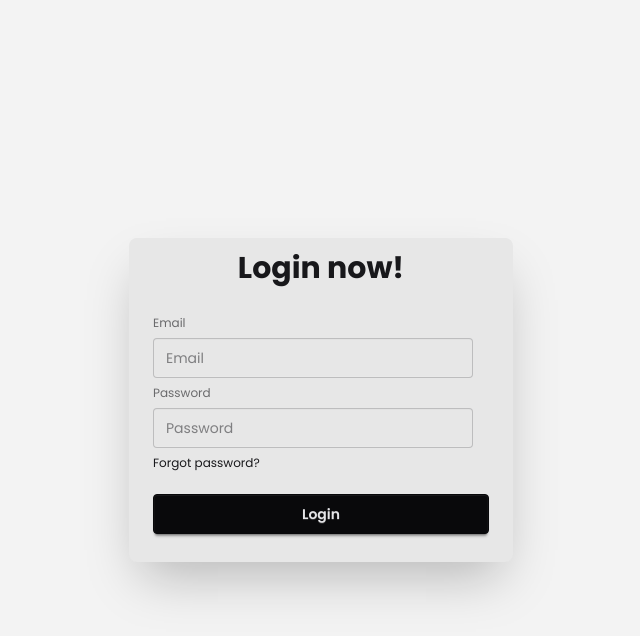
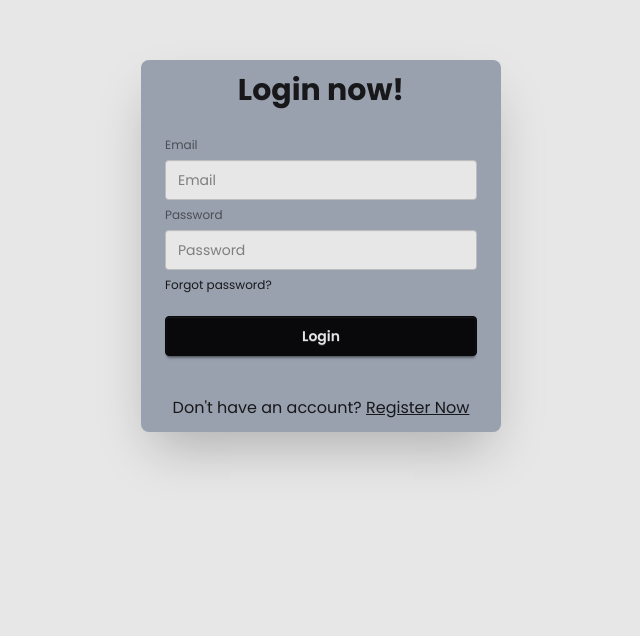
Before and after one commit to Tazim212/react-dragon-news, a React (Vite) app: page /login in a window 1280 px wide. Shown: the top 636 px of the page, without its empty margins (319-959 px from the left). Built offline with nearby package versions, Linux system fonts and the light colour scheme; no server answers.

Commit message:
user register done

```diff
--- /dev/null
+++ b/src/Components/AuthContext/AuthContext.jsx
@@ -0,0 +1,3 @@
+import { createContext } from "react";
+
+export const AuthContext = createContext()
--- /dev/null
+++ b/src/Components/AuthProvider/AuthProvider.jsx
@@ -0,0 +1,51 @@
+import React, { useEffect, useState } from 'react';
+import { AuthContext } from '../AuthContext/AuthContext';
+import { createUserWithEmailAndPassword, onAuthStateChanged, signInWithEmailAndPassword, signOut } from "firebase/auth";
+import { auth } from '../../firebase_init';
+
+
+const AuthProvider = ({ children }) => {
+
+    const [loading, setLoading] = useState(true)
+    const [user, setUser] = useState(null)
+
+    const createUser = (email, password) =>{
+        setLoading(true)
+        return createUserWithEmailAndPassword(auth,email, password)
+    }
+
+    const signedUser = (email, password) =>{
+        setLoading(true)
+        return signInWithEmailAndPassword(auth, email, password)
+    }
+
+    const signedOut = () =>{
+        setLoading(true)
+        return signOut(auth)
+    }
+
+    useEffect(() =>{
+        const unsubscribe = onAuthStateChanged(auth, (currentUser)=>{
+            console.log(currentUser)
+            setUser(currentUser)
+            setLoading(false)
+        })
+        return () =>{
+            unsubscribe()
+        }
+    }, [])
+    const userInfo = {
+        loading,
+        user,
+        createUser,
+        signedUser,
+        signedOut
+    }
+    return (
+        <AuthContext value={userInfo}>
+            {children}
+        </AuthContext>
+    );
+};
+
+export default AuthProvider;
--- a/src/Components/Categories/LogIn/LogIn.jsx
+++ b/src/Components/Categories/LogIn/LogIn.jsx
@@ -1,9 +1,34 @@
-import React from 'react';
+import React, { use, useState } from 'react';
+import { Link } from 'react-router';
+import { AuthContext } from '../../AuthContext/AuthContext';
 
 const LogIn = () => {
+
+    const { signedUser } = use(AuthContext)
+
+    const [error, setError] = useState("")
+
+    const handleSignIn = e =>{
+        e.preventDefault()
+
+        const email = e.target.email.value;
+        const password = e.target.password.value;
+
+        // console.log(email, password)
+        setError("")
+
+        signedUser(email, password)
+        .then(res =>{
+            console.log(res.user)
+        })
+        .catch(err =>{
+            console.log(err)
+        })
+    }
+
     return (
-        <div className="hero bg-base-200 min-h-screen">
-            <div className="card bg-base-100 w-full max-w-sm shrink-0 shadow-2xl">
+        <form onSubmit={handleSignIn}>
+            <div className="card bg-gray-400 w-90 mx-auto mt-15 shrink-0 shadow-2xl">
                 <h1 className="text-3xl text-center pt-3 font-bold">Login now!</h1>
                 <div className="card-body">
                     <fieldset className="fieldset">
@@ -15,8 +40,12 @@ const LogIn = () => {
                         <button className="btn btn-neutral mt-4">Login</button>
                     </fieldset>
                 </div>
+                <p className='px-3 py-3 text-center'>Don't have an account? <Link to="/register" className='underline hover:text-amber-700'>Register Now</Link></p>
             </div>
-        </div>
+            {
+                error && <p className='text-red-600 text-center py-3'>{error.message}</p>
+            }
+        </form>
     );
 };
 
--- a/src/Components/Header/Header.jsx
+++ b/src/Components/Header/Header.jsx
@@ -2,9 +2,28 @@ import { Link, NavLink } from "react-router";
 import logo from "../../assets/logo.png"
 import { format } from "date-fns";
 import icon from "../../assets/user.png"
+import { use } from "react";
+import { AuthContext } from "../AuthContext/AuthContext";
+import Swal from "sweetalert2";
 
 const Header = () => {
     const formattedDate = format(new Date(), "EEEE, MMMM, dd, yyyy")
+
+    const { user, signedOut } = use(AuthContext)
+
+    console.log(user)
+    const handleSignOut = () => {
+        signedOut()
+            .then(() => {
+                Swal.fire({
+                    title: "Signed Out Successfully",
+                    icon: "success"
+                });
+            })
+            .catch(err => {
+                console.log(err)
+            })
+    }
 
     const list = <>
         <NavLink to="/">Home</NavLink>
@@ -44,8 +63,15 @@ const Header = () => {
                         </ul>
                     </div>
                     <div className="navbar-end gap-4">
+                        {
+                            user && <p>{user.email}</p>
+                        }
                         <img src={icon} alt="" />
-                        <Link to="/login"><button className="btn btn-outline btn-primary">Log In</button></Link>
+                        {
+                            user ? <button onClick={handleSignOut} className="btn">Sign Out</button>
+                                :
+                                <Link to="/login"><button className="btn btn-outline btn-primary">Log In</button></Link>
+                        }
                     </div>
                 </div>
             </section>
--- a/src/Components/Register/Register.jsx
+++ b/src/Components/Register/Register.jsx
@@ -1,22 +1,46 @@
-import React from 'react';
+import React, { use, useState } from 'react';
+import { AuthContext } from '../AuthContext/AuthContext';
+import { Link } from 'react-router';
 
 
 const Register = () => {
 
+    const { createUser } = use(AuthContext)
+    const [error, setError] = useState("")
+
+    const handleRegister = e => {
+        e.preventDefault()
+        const email = e.target.email.value;
+        const password = e.target.password.value;
+        // console.log(email, password)
+        setError("")
+
+        createUser(email, password)
+        .then(res =>{
+            console.log(res.user)
+            e.target.reset()
+        })
+        .catch(err =>{
+            console.log(err)
+            setError(err)
+        })
+    }
+
     return (
-        <div className="hero bg-base-200 min-h-screen">
-                <div className="card bg-base-100 w-full max-w-sm shrink-0 shadow-2xl">
-                    <h1 className="text-5xl font-bold">Login now!</h1>
+        <div className="card bg-base-100 w-full max-w-sm mx-auto mt-15 shrink-0 shadow-2xl">
             <div className="card-body">
-                        <fieldset className="fieldset">
+                <form onSubmit={handleRegister} className="fieldset">
+                    <h1 className="text-3xl pt-4 text-center font-bold">Register now!</h1>
                     <label className="label">Email</label>
                     <input type="email" name="email" className="input" placeholder="Email" />
                     <label className="label">Password</label>
                     <input type="password" name="password" className="input" placeholder="Password" />
-                            <div><a className="link link-hover">Forgot password?</a></div>
-                            <button className="btn btn-neutral mt-4">Login</button>
-                        </fieldset>
-                    </div>
+                    <button className="btn btn-neutral mt-4">Register</button>
+                </form>
+                <p>Already have an account? <Link to="/login" className='underline hover:text-amber-700'>Click here</Link></p>
+                {
+                    error && <p className='text-red-600 text-center py-3'>{error.message}</p>
+                }
             </div>
         </div>
     );
--- a/src/main.jsx
+++ b/src/main.jsx
@@ -3,9 +3,12 @@ import { createRoot } from 'react-dom/client'
 import './index.css'
 import { RouterProvider } from 'react-router'
 import router from './Components/Routes/Routes.jsx'
+import AuthProvider from './Components/AuthProvider/AuthProvider.jsx'
 
 createRoot(document.getElementById('root')).render(
   <StrictMode>
-    <RouterProvider router={router}></RouterProvider>
+    <AuthProvider>
+      <RouterProvider router={router}></RouterProvider>
+    </AuthProvider>
   </StrictMode>
 )
```
Lines whose indentation alone changed are shown as unchanged.
